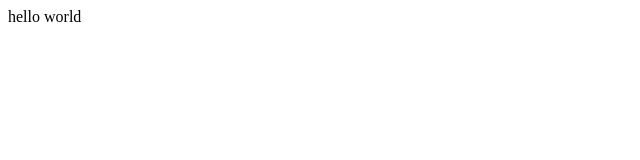
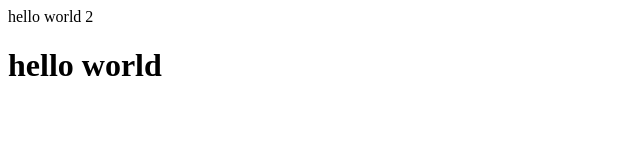
Before and after one commit to axiostq/hello, a plain HTML site: page index.html in a window 1280 px wide. Shown: the whole page, without its empty margins (0-640 px from the left). Drawn offline with Linux system fonts and the light colour scheme.

Commit message:
2 commit

```diff
--- a/index.html
+++ b/index.html
@@ -6,6 +6,7 @@
     <title>Document</title>
 </head>
 <body>
-    hello world
+    hello world 2
+    <h1>hello world</h1>
 </body>
 </html>
```
